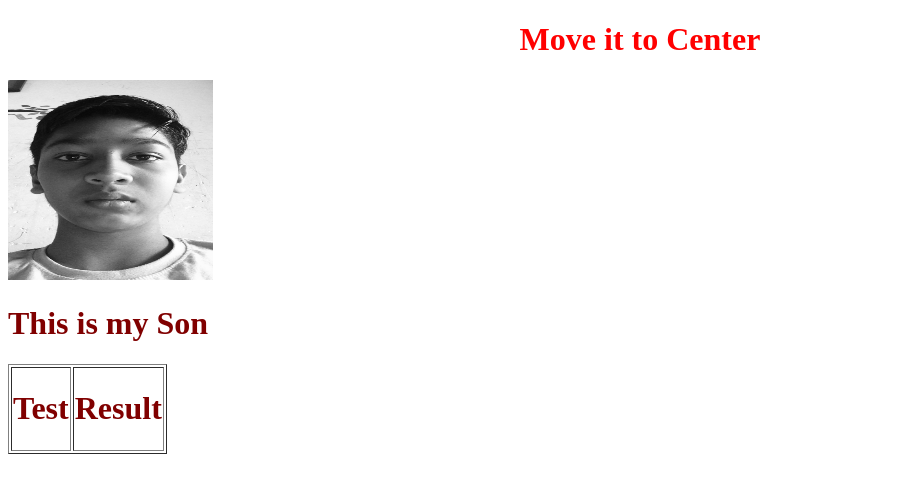
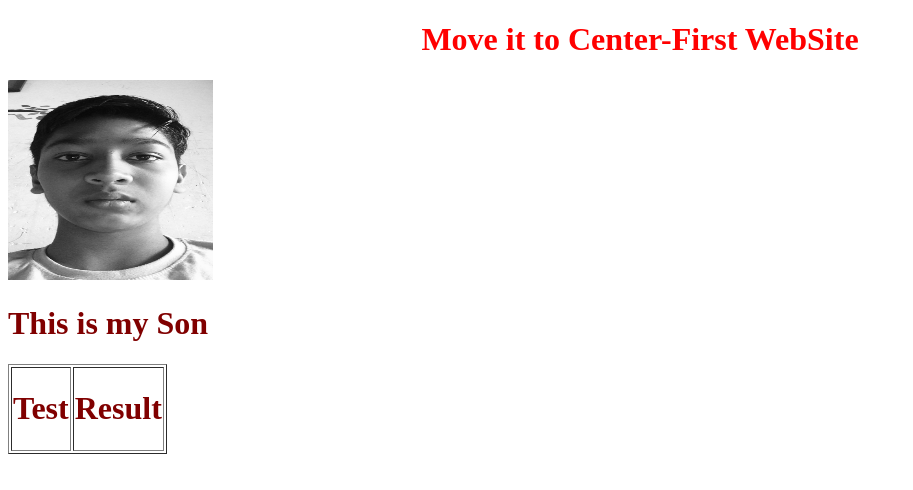
Before and after one commit to narenpatil79/CV, a plain HTML site: page index.html in a window 1280 px wide. Shown: the whole page, without its empty margins (0-913 px from the left). Drawn offline with Linux system fonts and the light colour scheme.

Commit message:
Update index.html

```diff
--- a/index.html
+++ b/index.html
@@ -11,7 +11,7 @@
 
 <body>
     <h1 style="color: red;">
-        <center><strong>Move it to Center</strong></center>
+        <center><strong>Move it to Center-First WebSite</strong></center>
     </h1>
     <img src="images\IMG_0445.jpg" style="height: 200px;" width="205px"></img>
 
```
